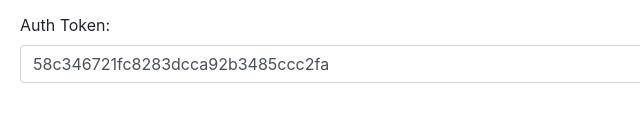
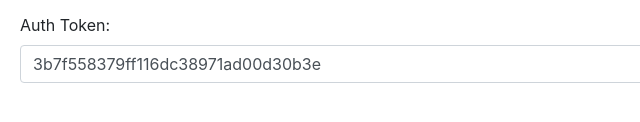
Before and after one commit to DevKaranJain/twilio_custom_activity, a website: page public/index.html in a window 1280 px wide. Shown: the part 392-514 px from the top of the page, 0-640 px from the left. Drawn offline with nearby package versions, Linux system fonts and the light colour scheme.

Commit message:
Update index.html

```diff
--- a/public/index.html
+++ b/public/index.html
@@ -53,7 +53,7 @@
     </div>
     <div class="form-group">
         <div><label for="authToken">Auth Token:</label></div>
-        <input class="form-control" id="authToken" type="text" name="authToken" value="58c346721fc8283dcca92b3485ccc2fa">
+        <input class="form-control" id="authToken" type="text" name="authToken" value="3b7f558379ff116dc38971ad00d30b3e">
     </div>
 
 </div>
```
